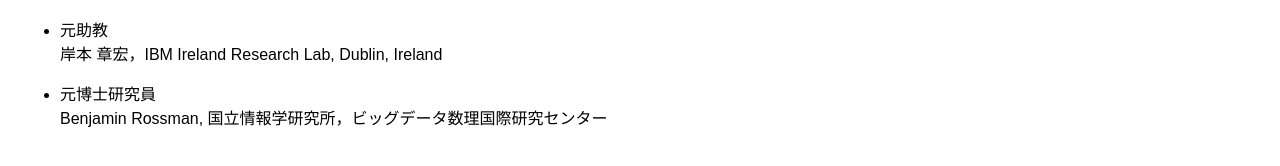
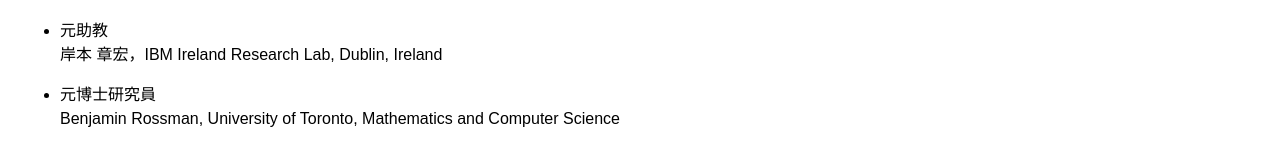
Before and after one commit to watanabe-laboratory/watanabe-laboratory.github.io, a Jekyll site: the page built from members.md, in a window 1280 px wide. Shown: the part 630-796 px from the top of the page. Built offline with Jekyll 4.4.1, drawn with Linux system fonts in a browser that asks for light colours.

Commit message:
modified Ben's info

```diff
--- a/members.md
+++ b/members.md
@@ -29,4 +29,4 @@ title: 研究室のメンバー
   岸本 章宏，IBM Ireland Research Lab, Dublin, Ireland
 
 * 元博士研究員\\
-  Benjamin Rossman, 国立情報学研究所，ビッグデータ数理国際研究センター
+  Benjamin Rossman, University of Toronto, Mathematics and Computer Science
```
